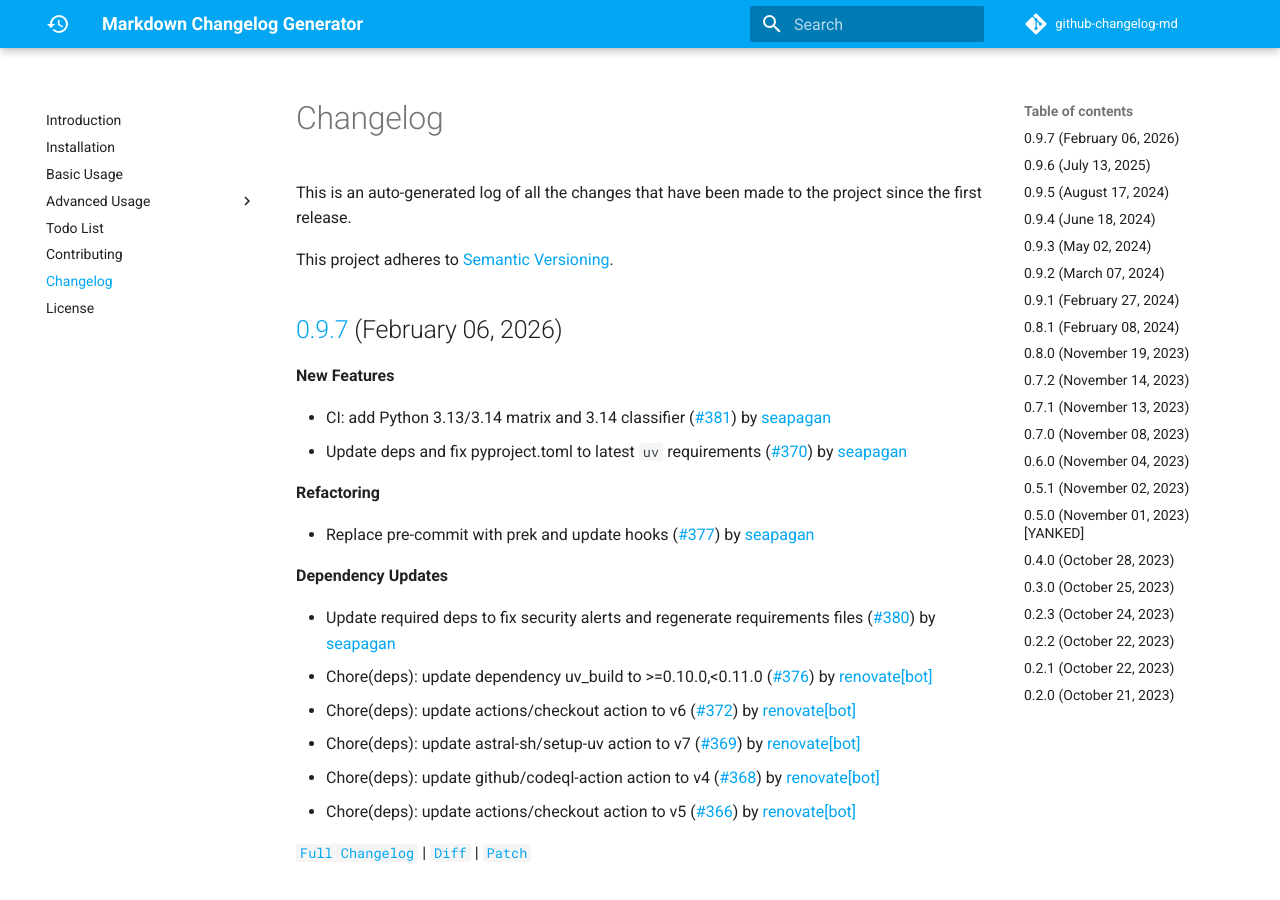
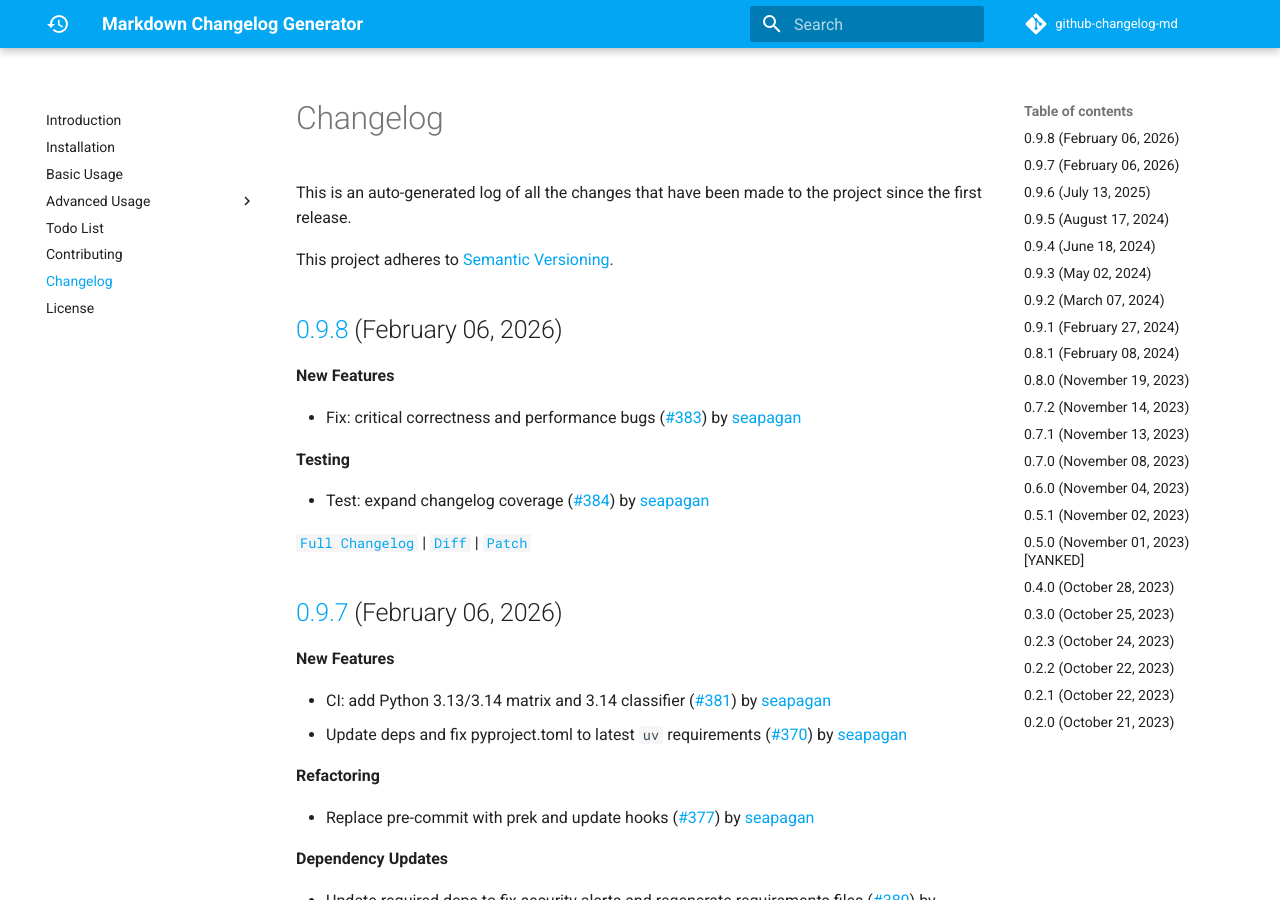
Before and after one commit to seapagan/github-changelog-md, an MkDocs documentation site: the page built from docs/changelog.md, in a window 1280 px wide and 900 px high. Built offline with MkDocs 1.6.1 and Material for MkDocs 9.7.7, drawn with Linux system fonts in a browser that asks for light colours; comment, search, counter and statistics services are not loaded; some of the changed text lies outside the part shown.

Commit message:
prep for 0.9.8 release
Signed-off-by: Grant Ramsay <seapagan@gmail.com>

```diff
--- a/CHANGELOG.md
+++ b/CHANGELOG.md
@@ -5,6 +5,17 @@ project since the first release.
 
 This project adheres to [Semantic Versioning](https://semver.org/spec/v2.0.0.html).
 
+## [0.9.8](https://github.com/seapagan/github-changelog-md/releases/tag/0.9.8) (February 06, 2026)
+
+**New Features**
+
+- Fix: critical correctness and performance bugs ([#383](https://github.com/seapagan/github-changelog-md/pull/383)) by [seapagan](https://github.com/seapagan)
+
+**Testing**
+
+- Test: expand changelog coverage ([#384](https://github.com/seapagan/github-changelog-md/pull/384)) by [seapagan](https://github.com/seapagan)
+
+[`Full Changelog`](https://github.com/seapagan/github-changelog-md/compare/0.9.7...0.9.8) | [`Diff`](https://github.com/seapagan/github-changelog-md/compare/0.9.7...0.9.8.diff) | [`Patch`](https://github.com/seapagan/github-changelog-md/compare/0.9.7...0.9.8.patch)
 
 ## [0.9.7](https://github.com/seapagan/github-changelog-md/releases/tag/0.9.7) (February 06, 2026)
 
--- a/mkdocs.yml
+++ b/mkdocs.yml
@@ -37,7 +37,7 @@ extra:
       find what they're searching for. With your consent, you're helping us to
       make our documentation better.
 
-copyright: © 2023-2024 Grant Ramsay (Seapagan)
+copyright: © 2023-2026 Grant Ramsay (Seapagan)
 
 hooks:
   - docs/hooks/google_style_notes.py
--- a/pyproject.toml
+++ b/pyproject.toml
@@ -1,6 +1,6 @@
 [project]
 name = "github-changelog-md"
-version = "0.9.7"
+version = "0.9.8"
 description = "Generate a Markdown Changelog from your Github repository."
 readme = "README.md"
 requires-python = ">=3.9"
```
Also changed, not shown: TODO.md (+1 -1 lines), 1 other file.
